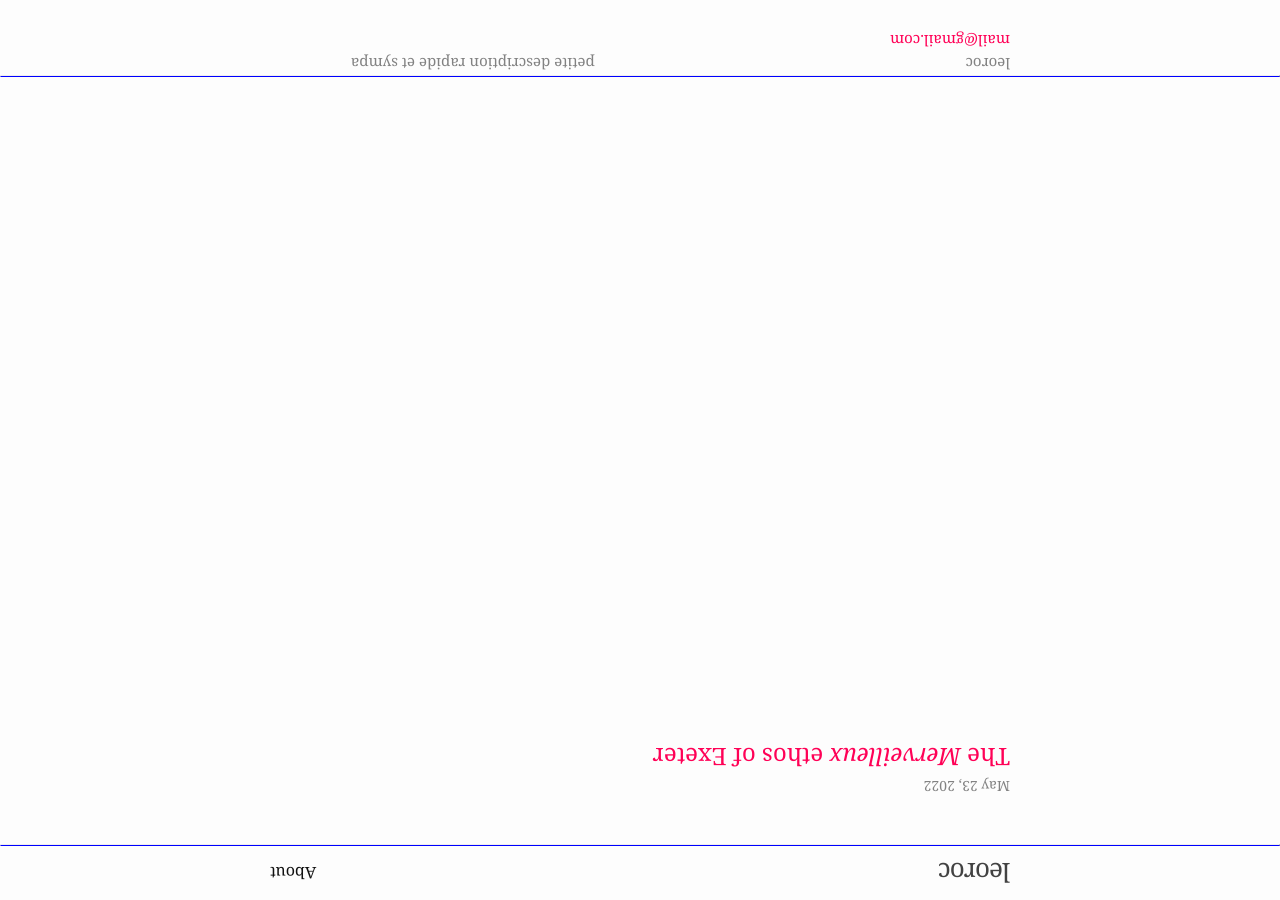
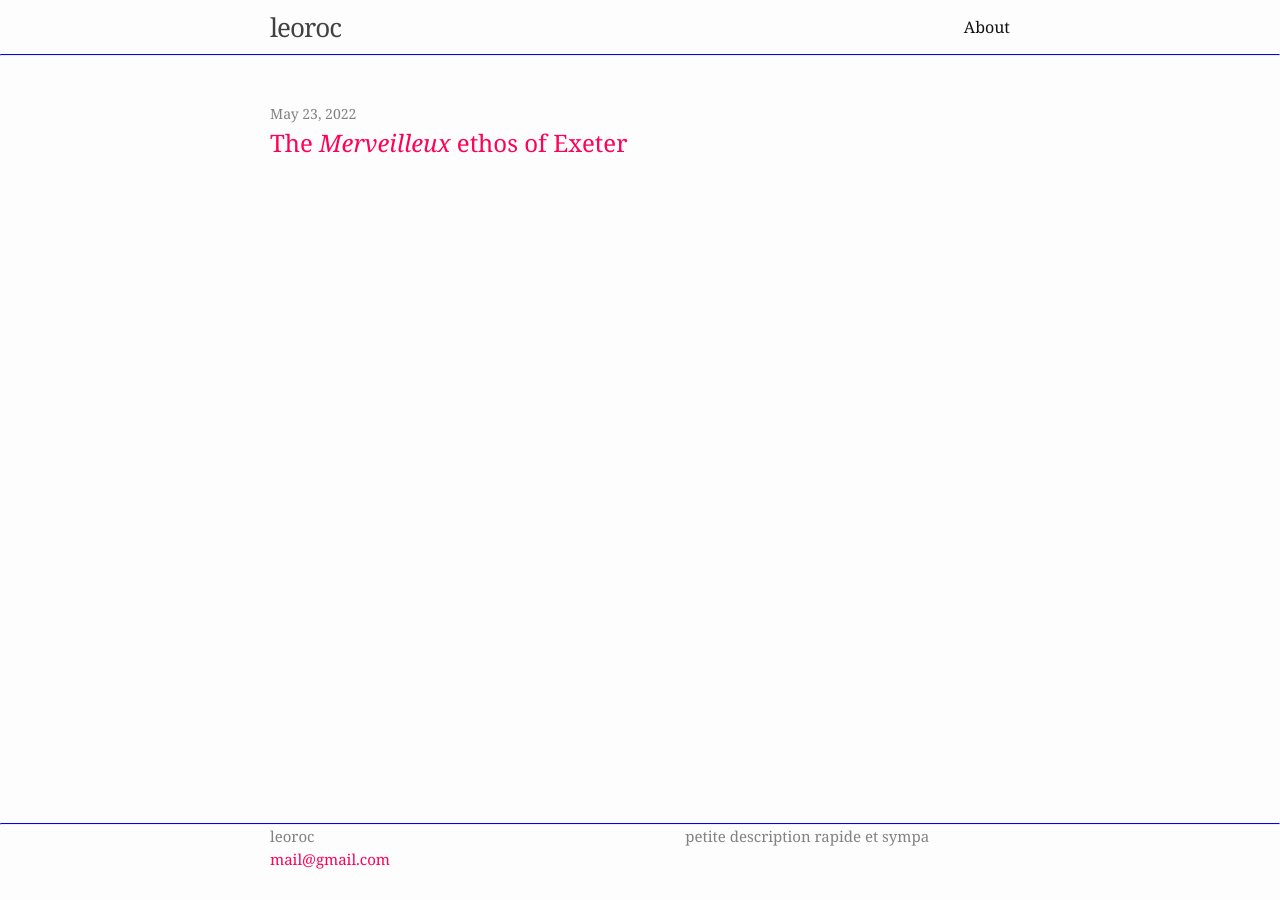
Before and after one commit to clemtre/leoroc.net, a Jekyll site: the page built from index.markdown, in a window 1280 px wide. Built offline with Jekyll 4.4.1, drawn with Linux system fonts in a browser that asks for light colours.

Commit message:
retournement

```diff
--- a/assets/main.scss
+++ b/assets/main.scss
@@ -3,8 +3,3 @@
 ---
 
 @import "minima";
-
-
-html {
-    transform: scale(-1);
-}
```
